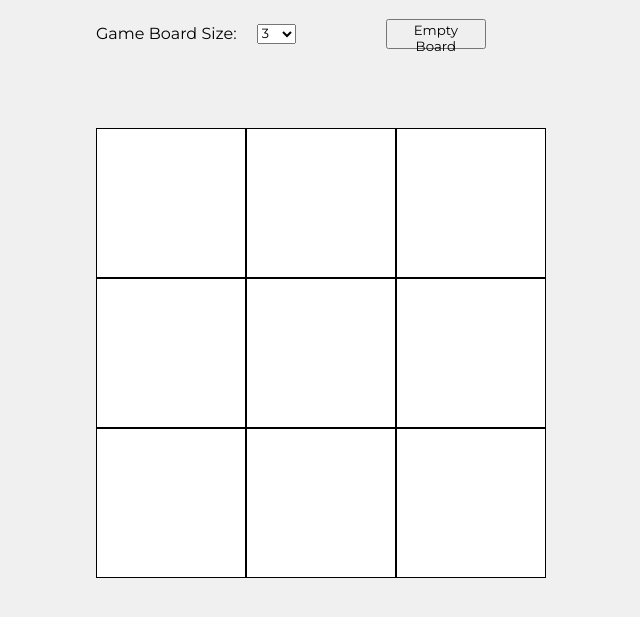
After one commit to hkasemir/heidiK, a Django app: template templates/mainpage/game/tictactoe.html in a window 1280 px wide. The commit adds this page. Shown: the top 617 px of the page, without its empty margins (319-959 px from the left). Run offline with Django 3.2, Linux system fonts and the light colour scheme; the template is opened without the code that fills it, so the values that code supplies are empty.

Commit message:
adding tictactoe game

```diff
--- /dev/null
+++ b/templates/mainpage/game/tictactoe.html
@@ -0,0 +1,26 @@
+<!doctype html>
+<html>
+<head>
+  <meta http-equiv="Content-Type" content="text/html; charset=utf-8">
+  <title>Tic Tac Toe</title>
+  <script src="tictactoe.js"></script>
+  <link rel="stylesheet" href="tttstyle.css"></link>
+</head>
+<body>
+ <div id='gamecontrols'>
+ <p>Game Board Size:</p>
+ <select name="size" id="boardsize">
+   <option value="3">3</option>
+   <option value="10">10</option>
+   <option value="20">20</option>
+ </select>
+ <button id="refresh">Empty Board</button>
+ </div>
+ <div>
+   <h2 id='gamestatus'>WINNER!</h2>
+ </div>
+  <div id="gameboard">
+  </div>
+</body>
+
+</html>
--- /dev/null
+++ b/templates/mainpage/game/tictactoe.js
@@ -0,0 +1,140 @@
+var tttBoard, clicks=0, size = 3;
+var DIRECTIONS = [
+    [0, 1],      // Check to the right
+    [1, 0],      // Check down the column
+    [1, 1],      // Check diagonal to the right
+    [1, -1]      // Check diagonal to the left
+];
+
+function createBoard(size){
+  if(size == 3){
+    IN_A_ROW_TO_WIN = 3;
+  } else if (size == 10){
+    IN_A_ROW_TO_WIN = 4;
+  } else {
+    IN_A_ROW_TO_WIN = 5;
+  }
+	var rows = [];
+	for(var i = 0; i<size; i++){
+		var cols = [];
+		for(var j = 0; j<size; j++){
+			cols.push(0);
+		}
+		rows.push(cols);
+	}
+	return rows;
+};
+
+function checkDirection(board, pos, dir){
+  var char = board[pos[0]][pos[1]];
+  if(char === 0){return false}
+  checkSum = 1;
+  while (true){
+    pos = [pos[0] + dir[0], pos[1] + dir[1]];
+    if (pos[0] >= board.length || pos[1] >= board.length){
+      break
+    }
+    var nextChar = board[pos[0]][pos[1]];
+    if (nextChar != char){
+      break
+    }
+    checkSum += 1;
+    if (checkSum === IN_A_ROW_TO_WIN){
+      return true
+    }
+  }
+  return false
+}
+
+function checkWin(board){
+  for (var row = 0; row < board.length; row++){
+    for (var col = 0; col < board.length; col++){
+      var pos = [row, col];
+      for (var dir = 0; dir < DIRECTIONS.length; dir++){
+        if (checkDirection(board, pos, DIRECTIONS[dir])){
+          var winner = document.getElementById('gamestatus')
+          winner.innerHTML = 'WINNER!';
+          winner.style.visibility = 'visible';
+          return true
+        }
+      }
+    }
+  }
+  for (var row = 0; row < board.length; row++){
+    for (var col = 0; col < board.length; col++){
+      if (board[row][col] === 0){
+        return false
+      }
+    }
+  }
+  var tie = document.getElementById('gamestatus')
+  tie.innerHTML = 'TIE!';
+  tie.style.visibility = 'visible';
+  return undefined
+
+};
+
+
+function drawBoard(brd){
+  var gBoard = document.getElementById("gameboard");
+  for(var i = 0; i<brd.length; i++){
+    var bRow = document.createElement('div');
+    bRow.className = "row";
+    for(var j = 0; j<brd.length; j++){
+      var bData = document.createElement('div');
+      bData.className = "col";
+      bData.id = "r"+i+"c"+j;
+      bData.setAttribute('data-row', i);
+      bData.setAttribute('data-col', j);
+      bData.addEventListener("click", makeMove);
+      bRow.appendChild(bData);
+    }
+	gBoard.appendChild(bRow);
+  }
+};
+
+
+function makeMove(event){
+  clickToBoard(event.target.id);
+  checkWin(tttBoard);
+}
+
+function clickToBoard(boxId){
+  var box = document.getElementById(boxId);
+  var row = box.getAttribute('data-row');
+  var col = box.getAttribute('data-col');
+  if(clicks%2 === 0){
+    box.className = 'col x';
+    tttBoard[row][col] = 1;
+    clicks++;
+  } else {
+    box.className = 'col o';
+    tttBoard[row][col] = -1;
+    clicks++;
+  }
+  box.removeEventListener("click", makeMove);
+}
+
+function refreshBoard(){
+  document.getElementById('gamestatus').style.visibility = 'hidden';
+  var gameboard = document.getElementById("gameboard");
+  gameboard.innerHTML = '';
+  tttBoard = createBoard(size);
+  drawBoard(tttBoard);
+}
+
+var createGame = function() {
+  var refreshButton = document.getElementById('refresh');
+  refreshButton.addEventListener('click', refreshBoard);
+
+  var boardSizeSelector = document.getElementById("boardsize");
+  size = boardSizeSelector.selectedOptions[0].label;
+  boardSizeSelector.addEventListener('change', function(){
+    size = boardSizeSelector.selectedOptions[0].label;
+    refreshBoard();
+  });
+
+  refreshBoard();
+
+};
+window.addEventListener('load', createGame);
--- /dev/null
+++ b/templates/mainpage/game/tttstyle.css
@@ -0,0 +1,86 @@
+@import url(http://fonts.googleapis.com/css?family=Montserrat);
+
+
+body {
+  font-family: 'Montserrat';
+  background-color: #f0f0f0;
+}
+
+option {
+  font-family: 'Montserrat';
+}
+
+#gameboard {
+  background-color: black;
+  height: 450px;
+  width: 450px;
+  display: flex;
+  flex-direction: column;
+  margin-left: auto;
+  margin-right: auto;
+}
+
+#gamecontrols {
+  display: flex;
+  align-items: center;
+  width: 450px;
+  margin-left: auto;
+  margin-right: auto;
+}
+
+#gamecontrols button{
+  width: 100px;
+  height: 30px;
+  margin-left: auto;
+  margin-right: auto;
+  float: right;
+  font-family: 'Montserrat';
+
+}
+
+#gamecontrols select {
+  margin-right: 30px;
+  margin-left: 20px;
+  float: left;
+  font-family: 'Montserrat';
+}
+
+#gamecontrols p {
+  display: inline;
+  float: left;
+}
+
+#gamestatus {
+  text-align: center;
+  visibility: hidden;
+}
+
+#refresh  {
+  margin-left: 30px;
+}
+
+.col {
+  flex: 1;
+  border: 1px solid black;
+  transition: background-color .25s ease-in-out;
+}
+
+.col:hover {
+  transition: background-color .25s ease-in-out;
+  background-color: #d0d0d0;
+}
+
+.row {
+  background-color: white;
+  width:100%;
+  display: flex;
+  flex:1;
+}
+
+.o, .o:hover{
+  background-color: red;
+}
+
+.x, .x:hover {
+  background-color: #303030;
+}
--- a/templates/mainpage/main.html
+++ b/templates/mainpage/main.html
@@ -16,7 +16,7 @@
     <ul>
         <li><a href="{% url "about" %}">About</a></li>
         <li><a href="{% url "blog:blog" %}">Blog</a></li>
-        <li><a href="#">Projects</a></li>
+        <li><a href="game/tictactoe.html">Projects</a></li>
     </ul>
 </nav>
 
```
